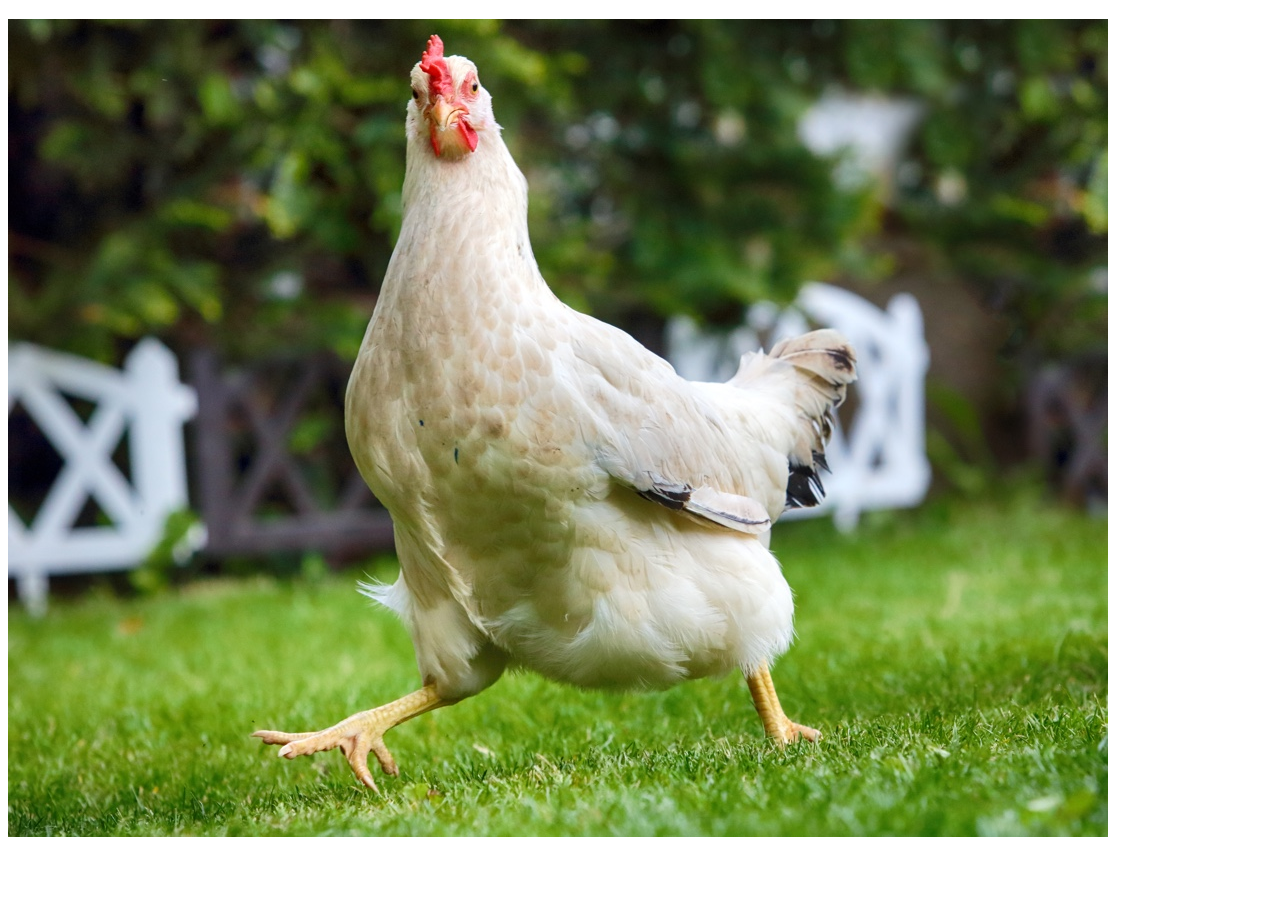
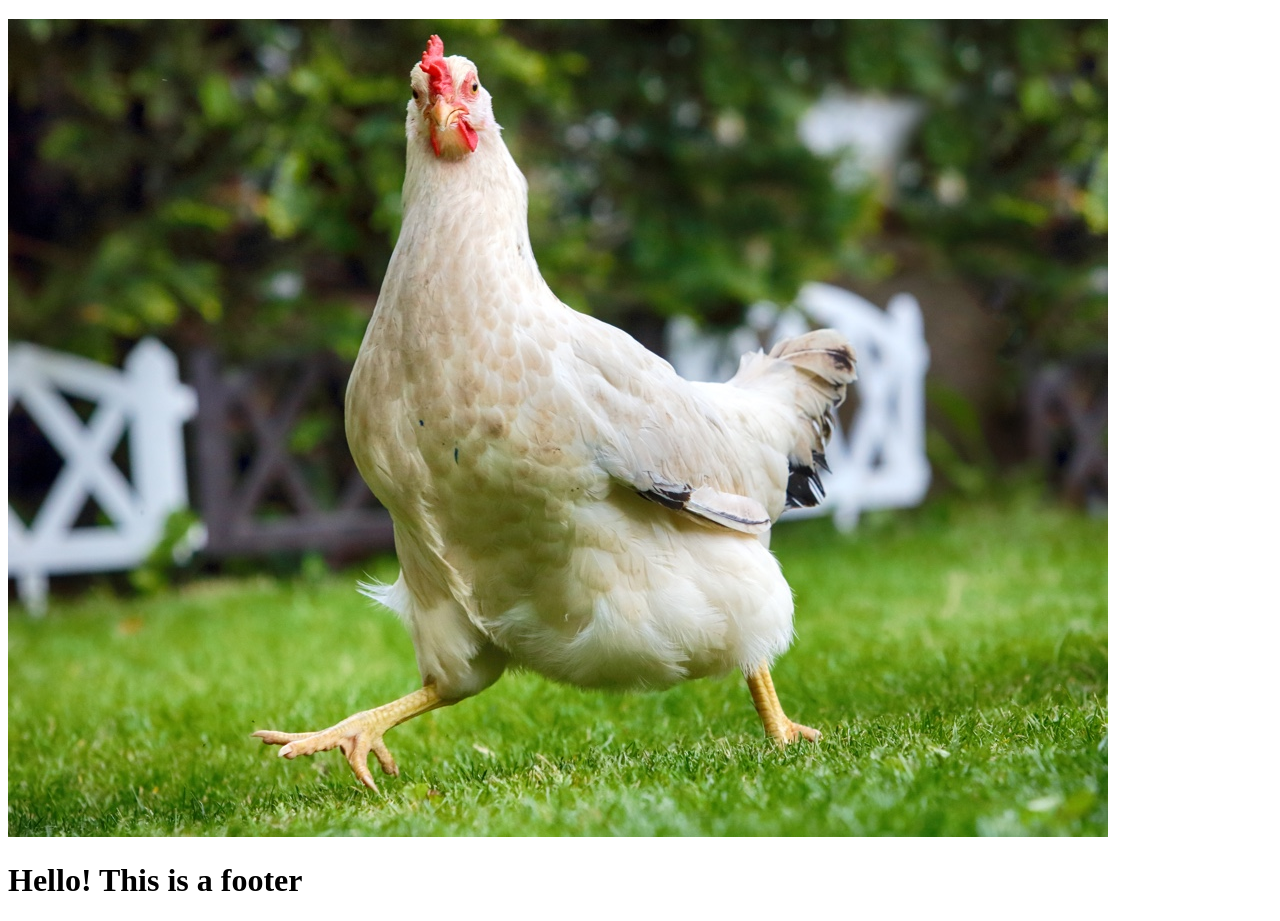
Before and after one commit to heytala/GIT, a plain HTML site: page index.html in a window 1280 px wide. Shown: the part 108-1029 px from the top of the page. Before the commit the page ends 957 px from the top, so only its background shows below. Drawn offline with Linux system fonts and the light colour scheme.

Commit message:
Add remote message

```diff
--- a/index.html
+++ b/index.html
@@ -13,5 +13,6 @@
 
     <img src="manok.jpg" alt="">
 
+    <h1>Hello! This is a footer</h1>
 </body>
 </html>
```
